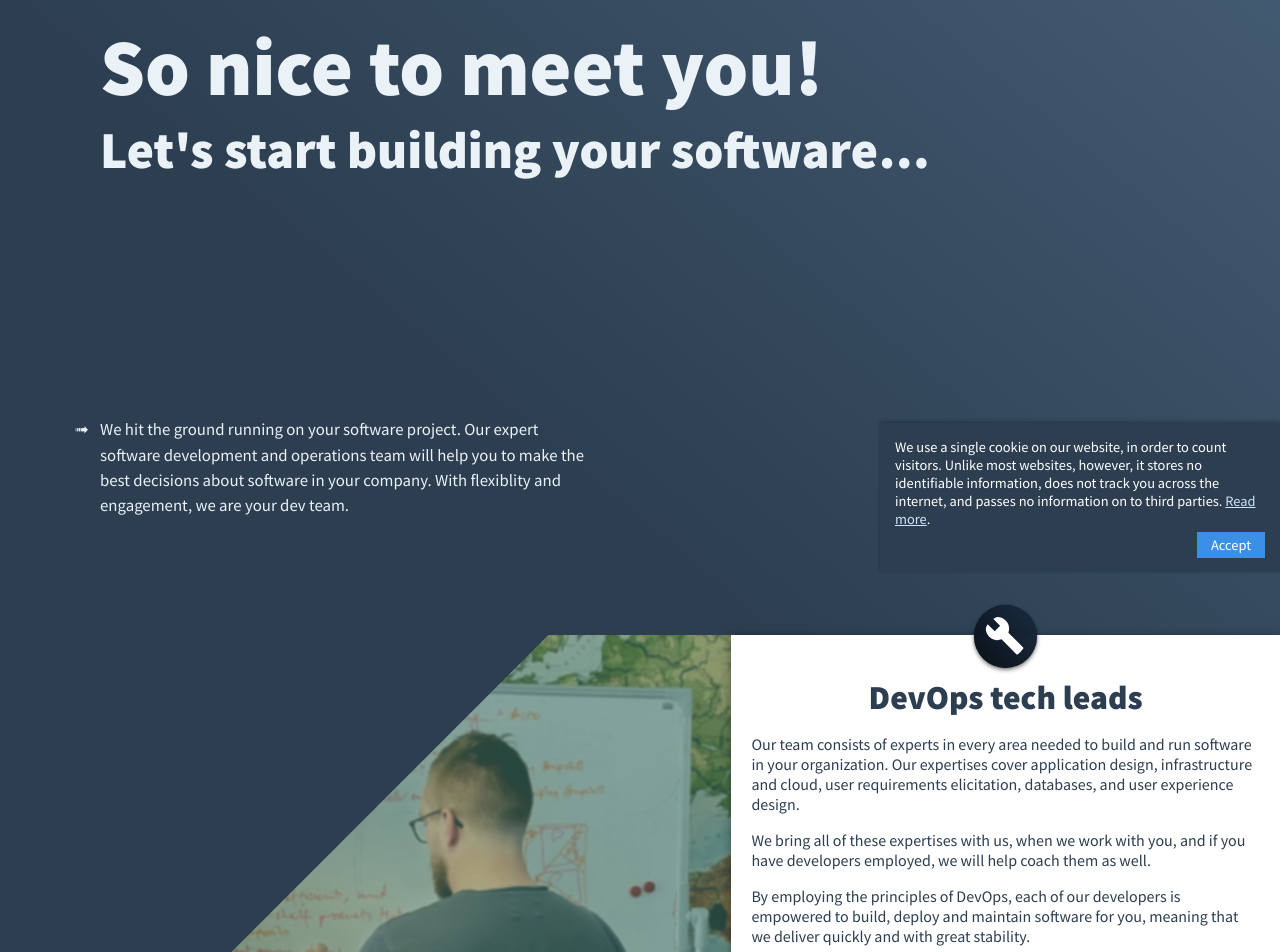
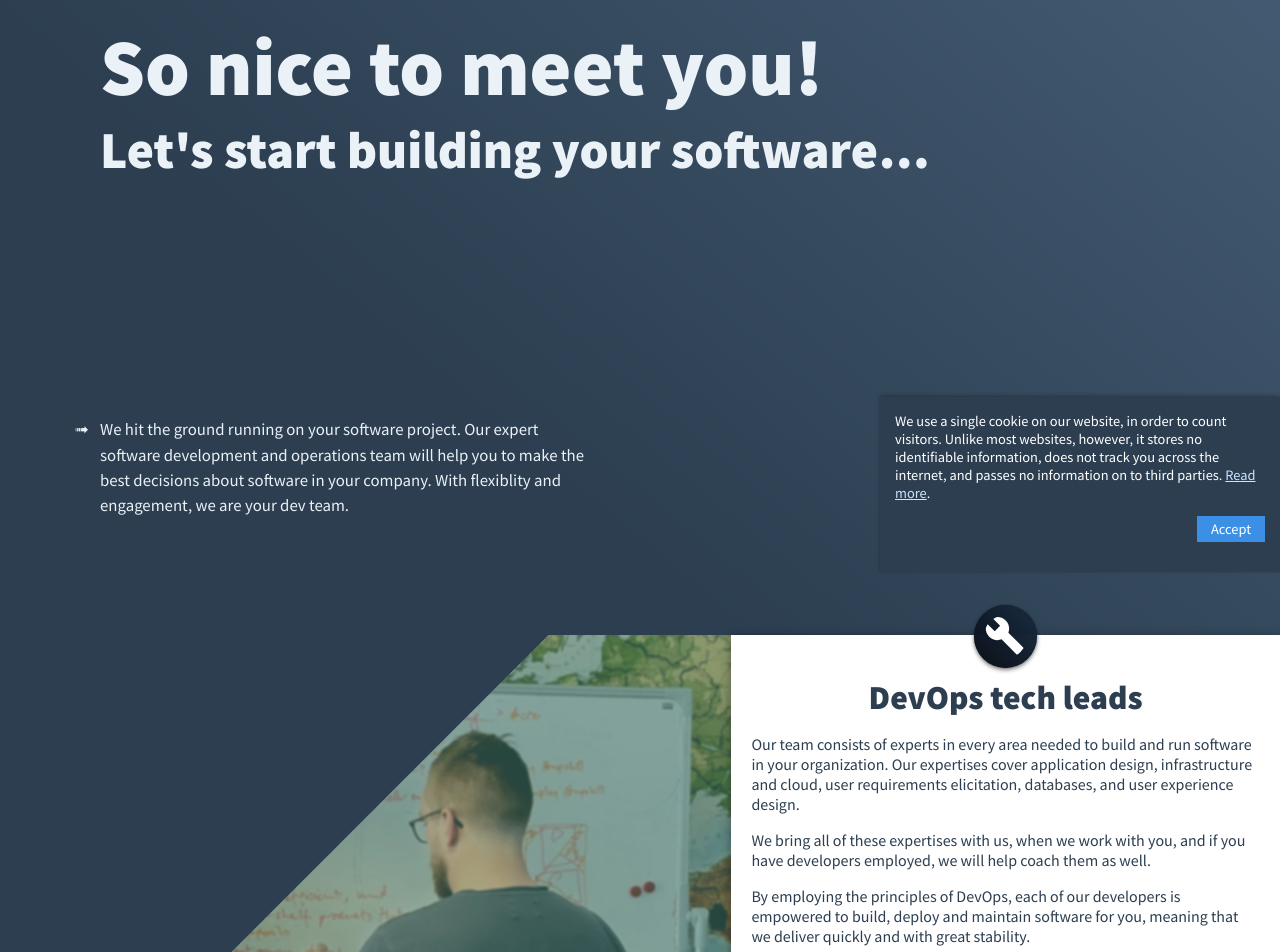
Before and after one commit to derangeddk/deranged.dk, a Jekyll site: the page built from index.html, in a window 1280 px wide. Shown: the part 328-1280 px from the top of the page. Built offline with Jekyll 4.4.1, drawn with Linux system fonts in a browser that asks for light colours.

Commit message:
Cookie-notice is now more robust on smaller screen. Text should never overlap with accept button

```diff
--- a/_layouts/default.html
+++ b/_layouts/default.html
@@ -32,8 +32,8 @@
 					'We use a single cookie on our website, in order to count visitors.',
 					'Unlike most websites, however, it stores no identifiable information, does not track you across the internet, and passes no information on to third parties.',
 					'<a href="/privacy/#cookie">Read more</a>.',
+					'</p>',
 					'<button>Accept</button>',
-					'</p>'
 				].join(" ");
 				cookieNotice.querySelector("button").addEventListener("click", function(e) {
 					cookieNotice.classList += " cookie-notice-hide";
--- a/_layouts/fix-analytics-page.html
+++ b/_layouts/fix-analytics-page.html
@@ -31,8 +31,8 @@
 					'We use a single cookie on our website, in order to count visitors.',
 					'Unlike most websites, however, it stores no identifiable information, does not track you across the internet, and passes no information on to third parties.',
 					'<a href="/privacy/#cookie">Read more</a>.',
+					'</p>',
 					'<button>Accept</button>',
-					'</p>'
 				].join(" ");
 				cookieNotice.querySelector("button").addEventListener("click", function(e) {
 					cookieNotice.classList += " cookie-notice-hide";
--- a/_sass/fix-analytics/cookie-notice.scss
+++ b/_sass/fix-analytics/cookie-notice.scss
@@ -30,8 +30,8 @@
       padding: 4px 14px;
       box-sizing: border-box;
       cursor: pointer;
-      position: absolute;
-      right: 15px;
+      margin-left: auto;
+      display: block;
   }
 
   &.cookie-notice-hide {
--- a/css/style.scss
+++ b/css/style.scss
@@ -151,9 +151,8 @@
         padding: 4px 14px;
         box-sizing: border-box;
         cursor: pointer;
-        position: absolute;
-        bottom: 14px;
-        right: 15px;
+        margin-left: auto;
+        display: block;
     }
 
     &.cookie-notice-hide {
```
